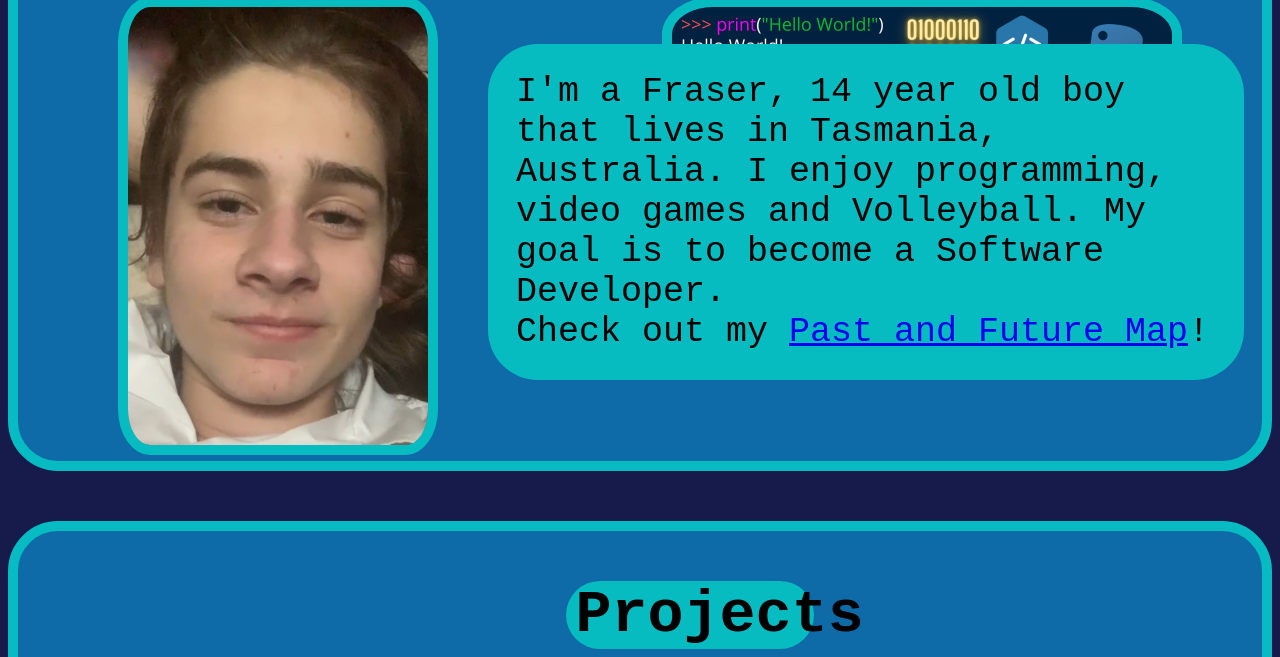
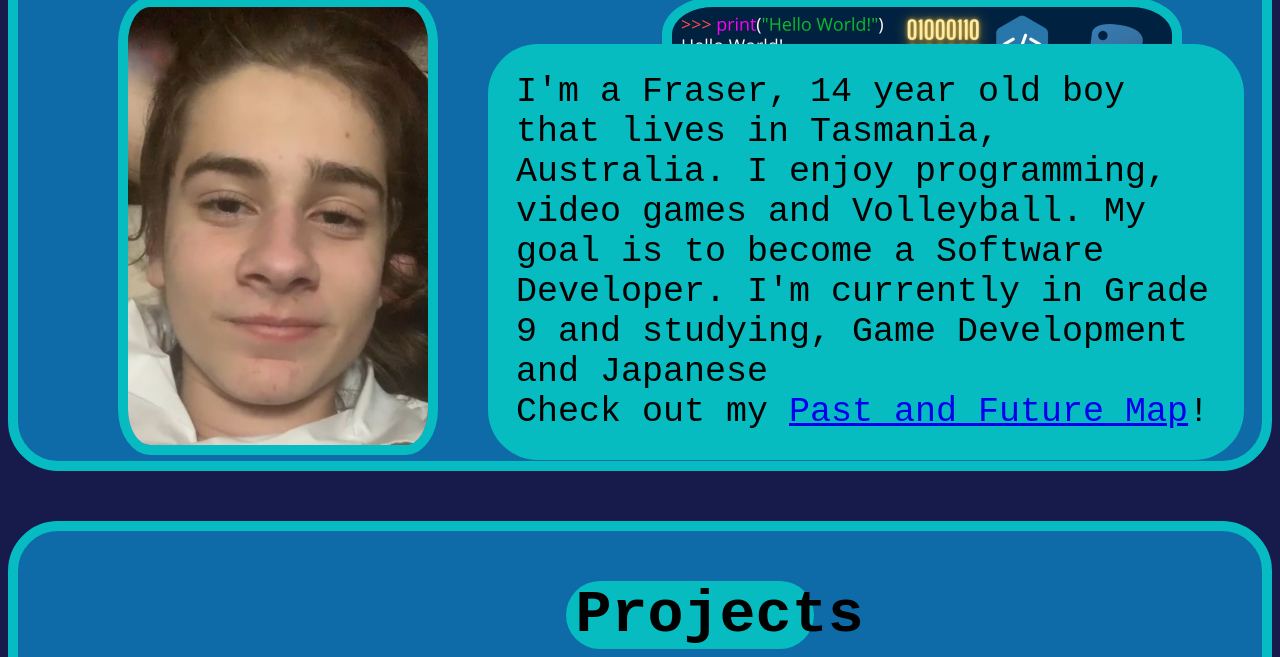
Before and after one commit to Lallybroch/portfollio, a plain HTML site: page index.html in a window 1280 px wide. Shown: the part 750-1407 px from the top of the page. Drawn offline with Linux system fonts and the light colour scheme.

Commit message:
added to about me

```diff
--- a/index.html
+++ b/index.html
@@ -24,7 +24,8 @@
       <p class="about-text">
         I'm a Fraser, 14 year old boy that lives in Tasmania, Australia. I enjoy
         programming, video games and Volleyball. My goal is to become a Software
-        Developer. <br />Check out my
+        Developer. I'm currently in Grade 9 and studying, Game Development and
+        Japanese <br />Check out my
         <a href="past_map.html" target="_blank">Past and Future Map</a>!
       </p>
     </div>
```
